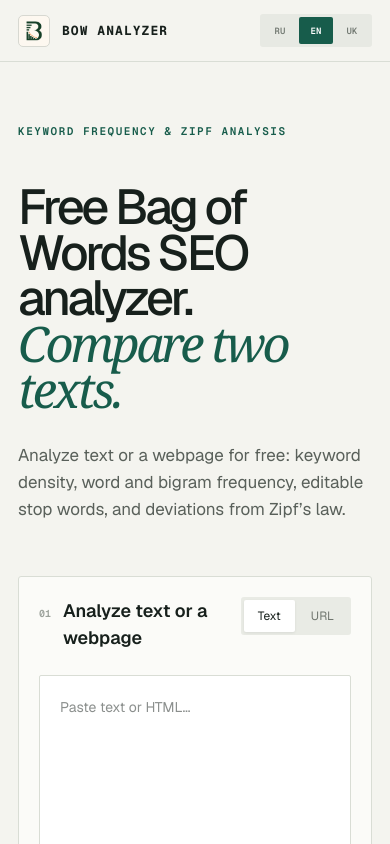
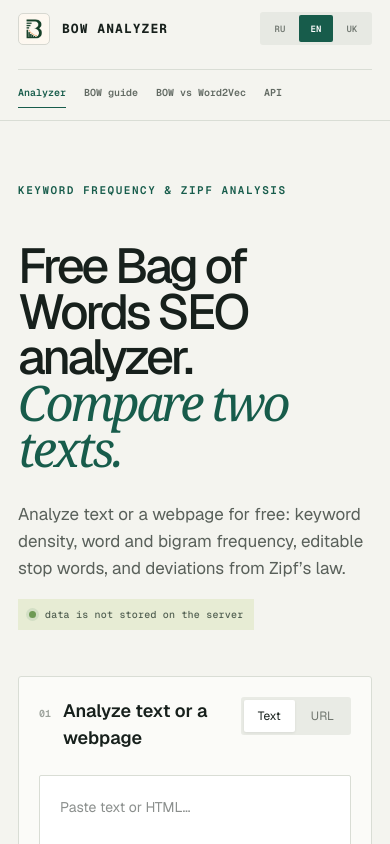
Before and after one commit to Tovt46/textanalysis.tools, a Next.js app: page / in a window 390 px wide. Shown: the top 844 px of the page. Built offline with nearby package versions, Linux system fonts and the light colour scheme.

Commit message:
Add useful header navigation

```diff
--- a/app/BowApp.tsx
+++ b/app/BowApp.tsx
@@ -107,6 +107,11 @@ function Comparison({ baseline, current, onClear, t, uiLang }: { baseline:SavedR
 }
 
 const LANGUAGE_ROUTES: Record<UiLang,string> = { ru:"/ru", en:"/", uk:"/uk" };
+const HEADER_LABELS:Record<UiLang,{analyzer:string;guide:string;comparison:string}>={
+  en:{analyzer:"Analyzer",guide:"BOW guide",comparison:"BOW vs Word2Vec"},
+  ru:{analyzer:"Анализатор",guide:"Гайд по BOW",comparison:"BOW и Word2Vec"},
+  uk:{analyzer:"Аналізатор",guide:"Гайд по BOW",comparison:"BOW і Word2Vec"},
+};
 
 export default function BowApp({ uiLang }: { uiLang:UiLang }) {
   const [sourceType,setSourceType]=useState<"text"|"url">("text"); const [source,setSource]=useState("");
@@ -116,6 +121,8 @@ export default function BowApp({ uiLang }: { uiLang:UiLang }) {
   const [result,setResult]=useState<Analysis|null>(null); const [baseline,setBaseline]=useState<SavedResult|null>(null);
   const [loading,setLoading]=useState(false); const [error,setError]=useState("");
   const t:T=useCallback((key,vars)=>translate(uiLang,key,vars),[uiLang]);
+  const headerLabels=HEADER_LABELS[uiLang];
+  const guideHref=uiLang==="en"?"/bag-of-words-model":`/${uiLang}/bag-of-words-model`;
 
   useEffect(()=>{const timer=window.setTimeout(()=>{try{const raw=localStorage.getItem(CACHE_KEY);if(raw)setBaseline(JSON.parse(raw));const savedLists=localStorage.getItem(STOPWORDS_KEY);if(savedLists)setStopwordLists(JSON.parse(savedLists));}catch{}},0);return()=>window.clearTimeout(timer);},[]);
 
@@ -129,8 +136,8 @@ export default function BowApp({ uiLang }: { uiLang:UiLang }) {
   function clearA(){setBaseline(null);localStorage.removeItem(CACHE_KEY);}
 
   return <main>
-    <header className="topbar"><a className="brand" href="#top"><span className="brand-mark" aria-hidden="true"/><span>BOW ANALYZER</span></a><div className="header-tools"><span className="status"><b/>{t("status")}</span><nav className="ui-languages" aria-label="Interface language">{(["ru","en","uk"] as UiLang[]).map(lang=><a key={lang} href={LANGUAGE_ROUTES[lang]} className={uiLang===lang?"active":""} hrefLang={lang} lang={lang} aria-current={uiLang===lang?"page":undefined}>{lang.toUpperCase()}</a>)}</nav></div></header>
-    <section className="hero reduced" id="top"><p className="eyebrow">{t("heroEye")}</p><h1>{t("heroLine")}<br/><em>{t("heroEm")}</em></h1><p className="hero-copy">{t("heroCopy")}</p></section>
+    <header className="topbar"><a className="brand" href="#top"><span className="brand-mark" aria-hidden="true"/><span>BOW ANALYZER</span></a><nav className="site-nav" aria-label="Main navigation"><a className="active" href={LANGUAGE_ROUTES[uiLang]} aria-current="page">{headerLabels.analyzer}</a><a href={guideHref}>{headerLabels.guide}</a><a href="/bag-of-words-vs-word2vec">{headerLabels.comparison}</a><a href="/api-docs">API</a></nav><div className="header-tools"><nav className="ui-languages" aria-label="Interface language">{(["ru","en","uk"] as UiLang[]).map(lang=><a key={lang} href={LANGUAGE_ROUTES[lang]} className={uiLang===lang?"active":""} hrefLang={lang} lang={lang} aria-current={uiLang===lang?"page":undefined}>{lang.toUpperCase()}</a>)}</nav></div></header>
+    <section className="hero reduced" id="top"><p className="eyebrow">{t("heroEye")}</p><h1>{t("heroLine")}<br/><em>{t("heroEm")}</em></h1><div className="hero-aside"><p className="hero-copy">{t("heroCopy")}</p><span className="privacy-note"><b/>{t("status")}</span></div></section>
 
     <form className="workspace" onSubmit={analyze}>
       <section className="input-card">
--- a/app/globals.css
+++ b/app/globals.css
@@ -7,12 +7,15 @@ body { margin:0; background:var(--paper); color:var(--ink); font-family:var(--fo
 button,input,textarea,select { font:inherit; }
 button { cursor:pointer; }
 main { min-height:100vh; }
-.topbar { height:72px; max-width:1280px; margin:auto; padding:0 34px; display:flex; align-items:center; justify-content:space-between; border-bottom:1px solid var(--line); }
+.topbar { height:72px; max-width:1280px; margin:auto; padding:0 34px; display:flex; align-items:center; gap:24px; border-bottom:1px solid var(--line); }
 .brand { color:var(--ink); text-decoration:none; display:flex; align-items:center; gap:12px; font:650 13px var(--font-geist-mono); letter-spacing:.08em; }
 .brand i { color:#a0a69e; font-style:normal; margin:0 3px; }
 .brand-mark { width:32px; height:32px; flex:0 0 32px; display:block; background:url("/android-chrome-192x192.png") center/cover no-repeat; border:1px solid #d7d8d1; border-radius:5px; }
 .status { display:flex; align-items:center; gap:8px; color:var(--muted); font:500 11px var(--font-geist-mono); text-transform:uppercase; letter-spacing:.06em; }
 .status b { width:7px; height:7px; border-radius:50%; background:#7dab62; box-shadow:0 0 0 4px #e1e9d8; }
+.site-nav { display:flex; align-items:center; gap:22px; margin-left:auto; }
+.site-nav a { padding:8px 0; border-bottom:1px solid transparent; color:#626a63; text-decoration:none; white-space:nowrap; font:550 11px var(--font-geist-mono); }
+.site-nav a:hover,.site-nav a.active { color:var(--green); border-bottom-color:var(--green); }
 .header-tools { display:flex; align-items:center; gap:20px; }
 .ui-languages { display:flex; gap:2px; padding:3px; background:#e7e9e3; border-radius:3px; }
 .ui-languages a { min-width:34px; height:27px; display:grid; place-items:center; background:transparent; color:#747b74; border-radius:2px; font:600 9px var(--font-geist-mono); text-decoration:none; }
@@ -22,6 +25,9 @@ main { min-height:100vh; }
 .hero h1 { margin:0; font-size:clamp(48px,6.2vw,88px); line-height:.93; font-weight:500; letter-spacing:-.065em; }
 .hero h1 em { color:var(--green); font-family:Georgia,serif; font-weight:400; }
 .hero-copy { margin:0 0 7px; font-size:17px; line-height:1.6; color:#59605a; max-width:440px; }
+.hero-aside { align-self:end; }
+.privacy-note { display:flex; align-items:center; gap:9px; width:max-content; max-width:100%; margin-top:17px; padding:9px 11px; background:#e7ecd4; color:#526052; font:500 10px var(--font-geist-mono); letter-spacing:.02em; }
+.privacy-note b { width:7px; height:7px; flex:0 0 7px; border-radius:50%; background:#6e9a55; box-shadow:0 0 0 3px #d3dfc5; }
 .hero.reduced { padding-top:62px; padding-bottom:46px; }
 .workspace,.results,.empty-state { max-width:1280px; margin:auto; padding-left:34px; padding-right:34px; }
 .workspace { display:grid; grid-template-columns:minmax(0,1.65fr) minmax(280px,.72fr); gap:18px; }
@@ -272,6 +278,10 @@ footer a { color:var(--green); text-decoration:none; }
 .api-fields span { display:block; margin-top:5px; color:var(--green); font:10px var(--font-geist-mono); text-transform:uppercase; letter-spacing:.06em; }
 .api-fields p { margin:10px 0 0; color:#59605a; font-size:13px; line-height:1.55; }
 @media (max-width:850px) {
+  .topbar { height:auto; min-height:72px; flex-wrap:wrap; padding-top:12px; padding-bottom:12px; }
+  .site-nav { order:3; width:100%; margin-left:0; padding-top:8px; overflow-x:auto; border-top:1px solid var(--line); scrollbar-width:none; }
+  .site-nav::-webkit-scrollbar { display:none; }
+  .header-tools { margin-left:auto; }
   .hero { grid-template-columns:1fr; padding-top:58px; gap:28px; }
   .workspace,.analysis-grid { grid-template-columns:1fr; }
   .metrics-grid { grid-template-columns:1fr 1fr; }
@@ -288,8 +298,9 @@ footer a { color:var(--green); text-decoration:none; }
 }
 @media (max-width:560px) {
   .topbar,.hero,.workspace,.results { padding-left:18px; padding-right:18px; }
-  .topbar { height:62px; }
-  .status { display:none; }
+  .topbar { height:auto; min-height:62px; }
+  .site-nav { gap:18px; }
+  .site-nav a { font-size:10px; }
   .header-tools { gap:8px; }
   .hero { padding-top:44px; padding-bottom:38px; }
   .hero h1 { font-size:49px; }
```
